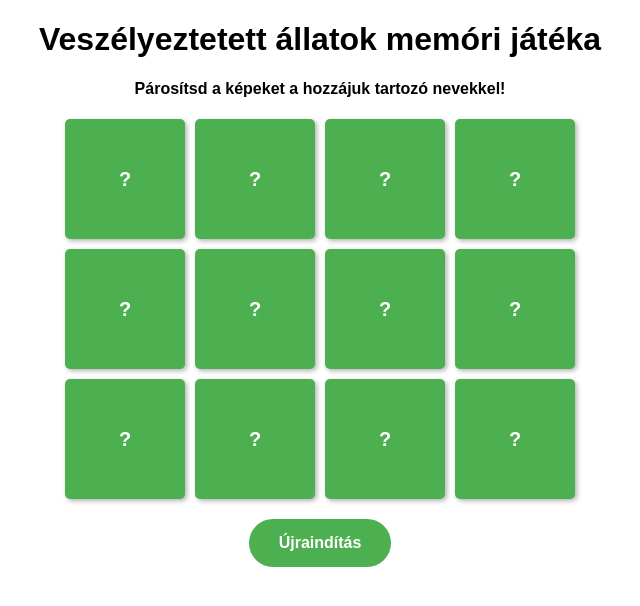
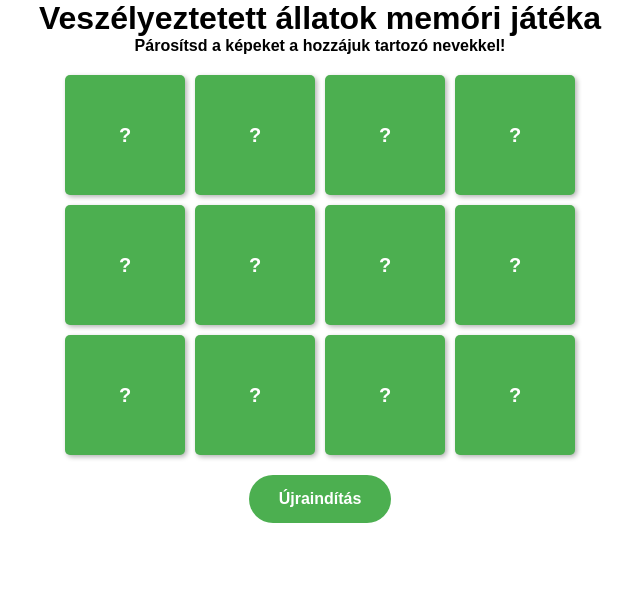
Before and after one commit to szilvasikornel/AllatokMemoriaJatek, a PHP site: page / in a window 1280 px wide. Shown: the top 606 px of the page, without its empty margins (320-960 px from the left). Run offline with PHP 8.4, Linux system fonts and the light colour scheme.

Commit message:
Update style.css

```diff
--- a/cardgame/css/style.css
+++ b/cardgame/css/style.css
@@ -1,3 +1,8 @@
+*{
+    margin: 0;
+    padding: 0;
+}
+
 body {
     font-family: Arial, sans-serif;
     text-align: center;
@@ -39,7 +44,6 @@ button {
     color: white; /* White text */
     font-size: 16px; /* Increased font size */
     font-weight: bold; /* Bold font */
-    padding: 15px 30px; /* Larger padding for a more substantial button */
     border-radius: 30px; /* More rounded button edges */
     border: none; /* Remove default border */
     cursor: pointer; /* Pointer cursor on hover */
@@ -50,6 +54,10 @@ button:hover {
     transform: scale(1.05); /* Slightly increase size on hover */
 }
 
+.gomb{
+    padding: 15px 30px; /* Larger padding for a more substantial button */
+}
+
 .gomb:active {
     background-color: #388e3c; /* Even darker green when clicked */
     transform: scale(1); /* Reset size when clicked */
```
